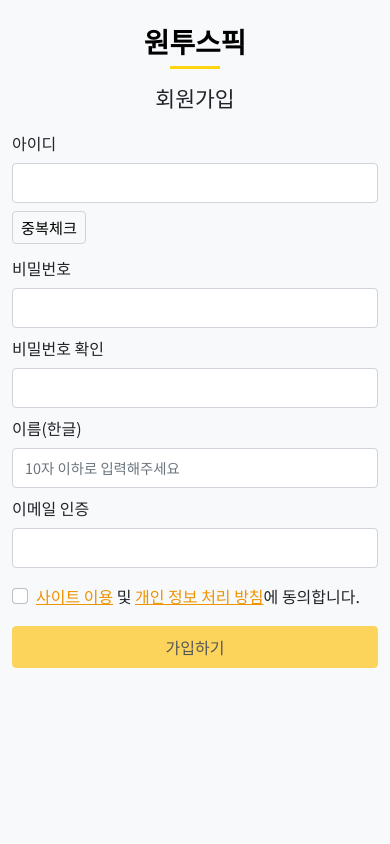
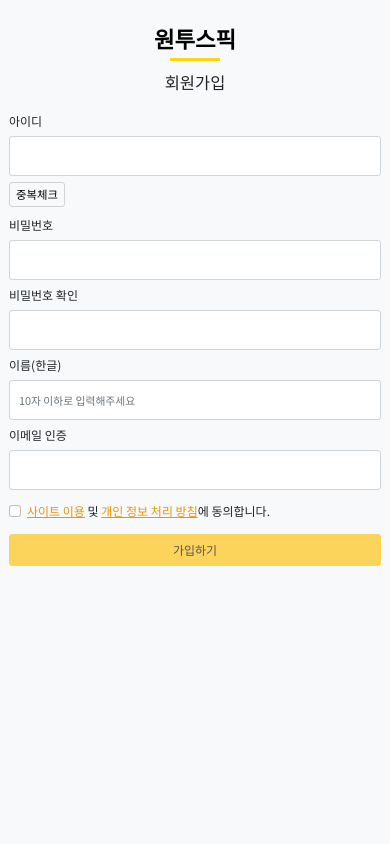
Before and after one commit to PPakSang/WTS, a Django app: page /user/signup/ in a window 390 px wide. Run offline with Django 3.2, Linux system fonts and the light colour scheme; parts of the project's set-up code (start-up, migrations or seed data) failed here and were passed over; some libraries are stand-ins or nearby versions.

Commit message:
mobile font size 12px

```diff
--- a/WTS_web/static/style.css
+++ b/WTS_web/static/style.css
@@ -552,6 +552,9 @@ body {
 }
 
 @media screen and (max-width: 768px) {
+  html{
+    font-size: 12px;
+  }
   /* 배너 글자 작게 */
   .banner-title {
     font-size: 1.375rem;
```
